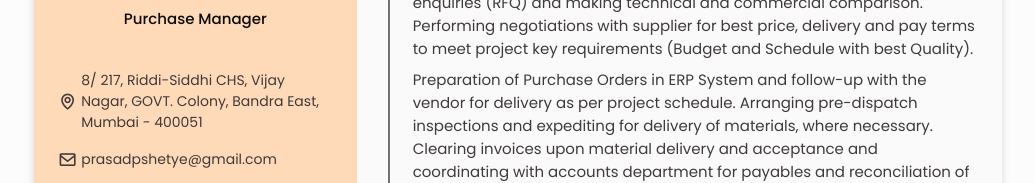
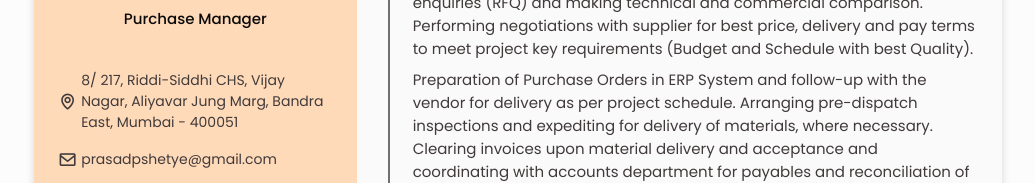
Before and after one commit to prasadpshetye/prasadpshetye.github.io, a plain HTML site: page index.html in a window 1280 px wide. Shown: the part 274-457 px from the top of the page, without its empty margins (122-1157 px from the left). Drawn offline with nearby package versions, Linux system fonts and the light colour scheme.

Commit message:
Update index.html

```diff
--- a/index.html
+++ b/index.html
@@ -85,7 +85,7 @@
                                 <span class="home__information">
                                     <i class="bx bx-map home__icon"></i>
                                     8/ 217, Riddi-Siddhi CHS, Vijay Nagar,
-                                    GOVT. Colony, Bandra East, Mumbai - 400051
+                                    Aliyavar Jung Marg, Bandra East, Mumbai - 400051
                                 </span>
                                  <span class="home__information">
                                     <i class="bx bx-envelope home__icon"></i>
```
